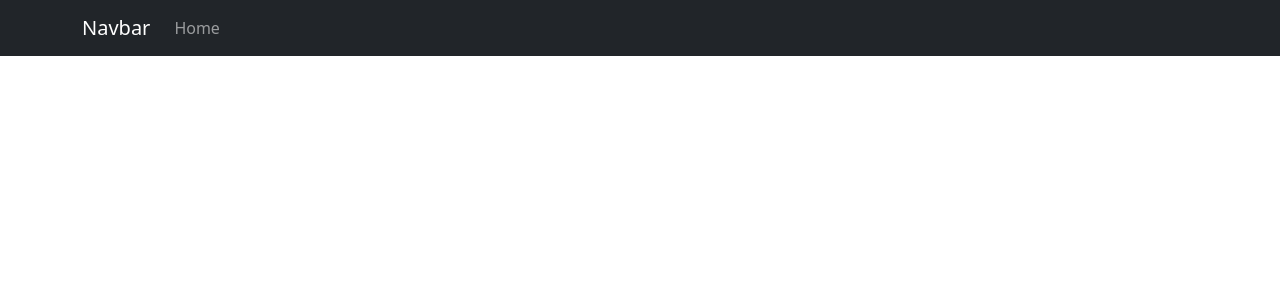
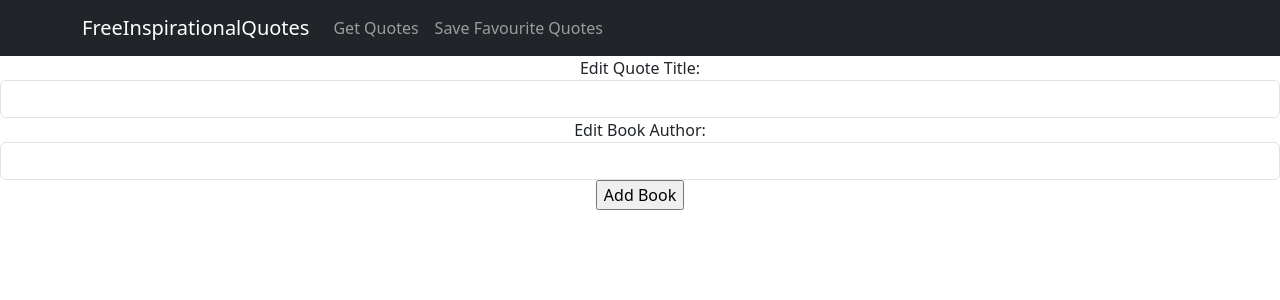
Before and after one commit to LeventeKalman02/DataRepAndQueryingProject, a React (Create React App) app in the folder project-app/: page /addfavourite in a window 1280 px wide. Before the commit this address had no page. Shown: the top 300 px of the page. Built offline with nearby package versions, Linux system fonts and the light colour scheme.

Commit message:
created project, added stuff, deleted stuff, etc

```diff
--- a/project-app/src/App.js
+++ b/project-app/src/App.js
@@ -3,7 +3,9 @@ import 'bootstrap/dist/css/bootstrap.min.css';
 import Container from 'react-bootstrap/Container';
 import Nav from 'react-bootstrap/Nav';
 import Navbar from 'react-bootstrap/Navbar';
-import Content from './Components/content';
+import Content from './Components/mainpage';
+import AddFav from './Components/addfavourite';
+import GetApiQuotes from './Components/getquotes';
 import {BrowserRouter, Routes, Route} from 'react-router-dom';
 
 
@@ -14,17 +16,20 @@ function App() {
         {/* Add the Navbar */}
         <Navbar bg="dark" data-bs-theme="dark">
           <Container>
-            <Navbar.Brand href="home">Navbar</Navbar.Brand>
+            <Navbar.Brand href="home">FreeInspirationalQuotes</Navbar.Brand>
             <Nav className="me-auto">
               {/* link to each element on the navbar and add the names */}
-              <Nav.Link href="/">Home</Nav.Link>
+              <Nav.Link href="/getQuotes">Get Quotes</Nav.Link>
+              <Nav.Link href="/addfavourite">Save Favourite Quotes</Nav.Link>
             </Nav>
           </Container>
         </Navbar>
 
         {/* add the routing path for each element and link to component*/}
         <Routes>
-          <Route path='/' element={<Content></Content>}></Route>
+          <Route path='/home' element={<Content></Content>}></Route>
+          <Route path='/getQuotes' element={<GetApiQuotes></GetApiQuotes>}></Route>
+          <Route path='/addfavourite' element={<AddFav></AddFav>}></Route>
         </Routes>
 
       </div>
--- /dev/null
+++ b/project-app/src/Components/addfavourite.js
@@ -0,0 +1,42 @@
+import { useState } from "react";
+
+function AddFav(){
+
+    /* create the arrays for adding favourite quotes */
+    const [title, setTitle] = useState([]);
+    const [author, setAuthor] = useState([]);
+
+    /* handles the submit and prints it to console */
+    const handlesubmit = (e) => {
+        e.preventDefault();
+    }
+
+    return(
+        <div>
+            <form onSubmit={handlesubmit}>
+            <div className="form-group">{/* add a new book title */}
+                <label>Edit Quote Title: </label>
+                <input type="text"
+                    className="form-control"
+                    value={title}/* initial value */
+                    onChange={(e) => { setTitle(e.target.value) }} />{/* when event changes run setTitle */}
+            </div>
+
+            <div className="form-group">{/* add a new book author */}
+                <label>Edit Book Author: </label>
+                <input type="text"
+                    className="form-control"
+                    value={author}/* initial value */
+                    onChange={(e) => { setAuthor(e.target.value) }} />{/* when event changes run setAuthor */}
+            </div>
+
+            <div>{/* submit button */}
+                <input type="submit"
+                    value="Add Book"></input>
+            </div>
+            </form>
+        </div>
+    )
+}
+
+export default AddFav;
--- a/project-app/src/Components/content.js
+++ /dev/null
@@ -1,10 +0,0 @@
-function Content() {
-    return (
-        <div>
-            <h1>Hello World!</h1>
-            <h2>It is {new Date().toLocaleDateString()}</h2>
-        </div>
-    );
-}
-
-export default Content;
--- /dev/null
+++ b/project-app/src/Components/getquotes.js
@@ -0,0 +1,61 @@
+import axios from 'axios';
+
+function GetApiQuotes(){
+    //gets a random quote from the api
+    const getQuote = () => {
+        axios.get('http://localhost:4000/api/getquote')
+            .then(response => {
+                console.log(response.data);
+
+                //save the latest quote to local storage
+                localStorage.setItem("quote", response.data[0].q);
+                localStorage.setItem("author", response.data[0].a);
+
+                //display the "h" element of the response which is pre formatted
+                document.getElementById("quote").innerHTML = response.data[0].h;
+            })
+            .catch(error => console.warn(error));
+    };
+    getQuote();
+
+    //gets the daily quote from the api
+    const getDailyQuote = () => {
+        axios.get('http://localhost:4000/api/getdailyquote')
+            .then(response => {
+                console.log(response.data);
+
+                localStorage.setItem("quote", response.data[0].q);
+                localStorage.setItem("author", response.data[0].a);
+                //display the "h" element of the response which is pre formatted
+                document.getElementById("quote").innerHTML = response.data[0].h;
+            })
+            .catch(error => console.warn(error));
+    };
+
+    // window.onload = () => {
+    //     document.getElementById("author").value = localStorage.getItem("author");
+    // };
+
+    return(
+        <div>
+            <p id='quote'></p>
+            <br />
+
+            {/* button to get random quote */}
+            <button onClick={getQuote}>Click To Get A Random Inspirational Quote</button>
+            <br/>
+            <br/>
+            <button onClick={getDailyQuote}>Click To Get The Daily Inspirational Quote</button>
+            <br/>
+            <br/>
+            <a href="/addfavourite"><button>Save This Quote!</button></a>
+
+            {/* footer for the reference to the api  */}
+            <footer style={{ position: 'absolute', left: 0, right: 0, bottom: 0, height: "50px", backgroundColor: 'lightgray' }}>
+                <a href="https://zenquotes.io/" target="_blank">Inspirational quotes provided by ZenQuotes API</a>
+            </footer>
+        </div>
+    );
+}
+
+export default GetApiQuotes;
--- a/project-app/src/Components/mainpage.js
+++ b/project-app/src/Components/mainpage.js
@@ -1,9 +1,21 @@
-function MainPage() {
+
+
+//content of the main page
+function Content() {
+
+
     return (
-        <div>
-            <h2>My Header in another component!</h2>
-        </div>
+        <div></div>
     );
 }
 
-export default Header;
+export default Content;
+
+//PLANS
+
+//remember local storage for saving the quoute and the author
+// - Create new component for creating custom quotes
+// - create new button for displaying a custom quote
+// - add page to create custom quote
+// - add page to view custom quotes
+// - add page/option to delete custom quote
```
Also changed, not shown: 1 other file (tests, documents, lock files or other folders).
